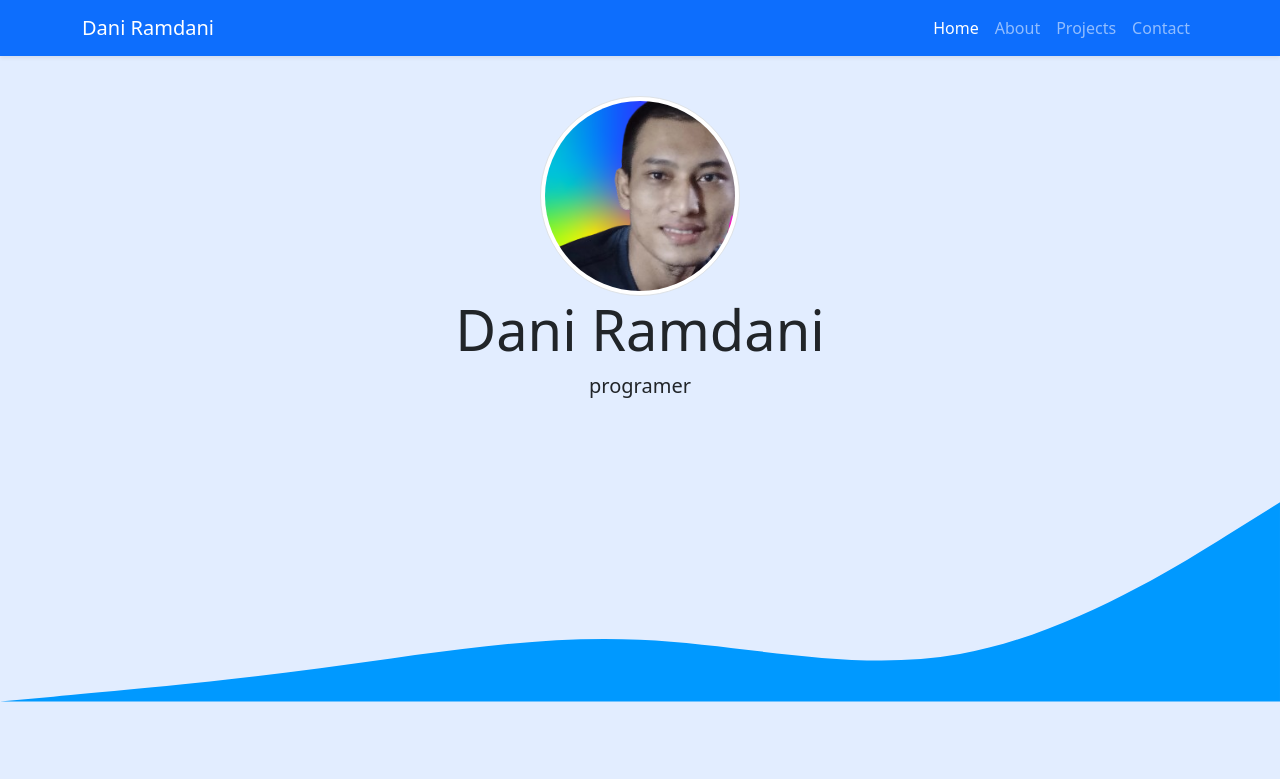
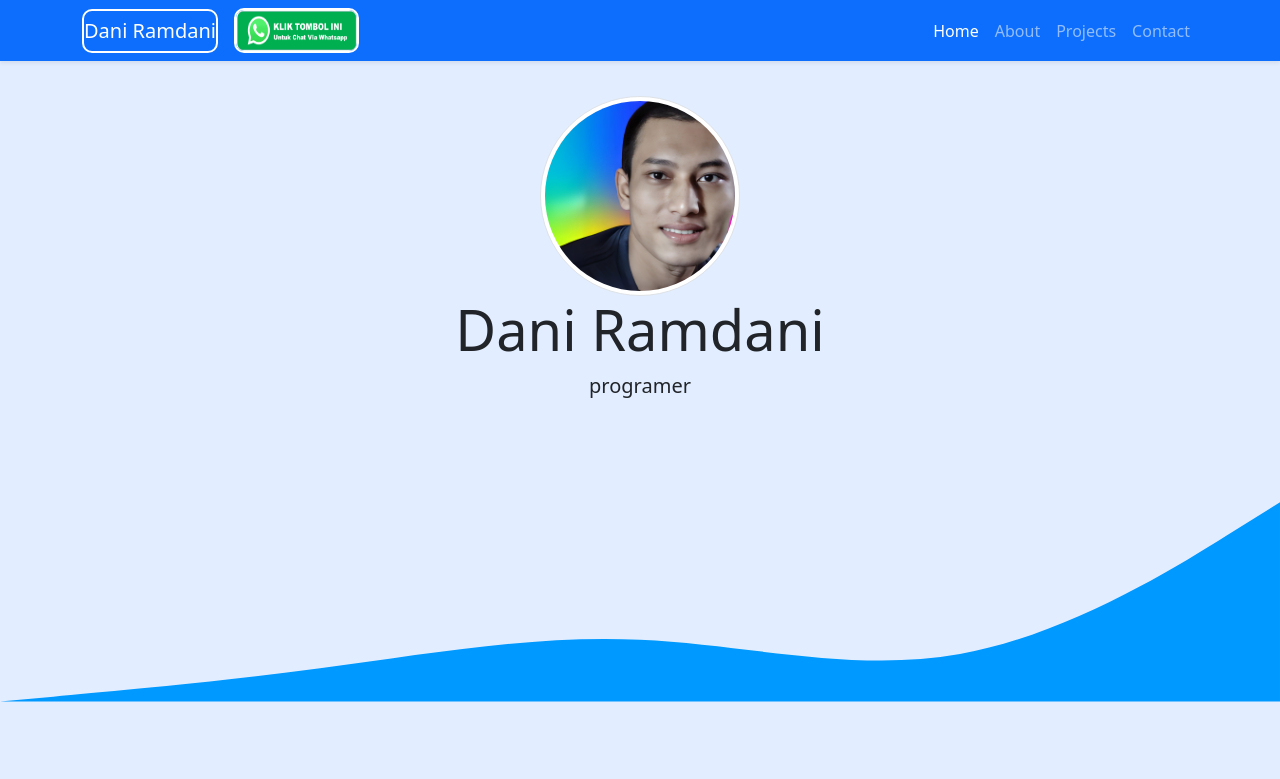
Before and after one commit to dani-ram-dani/dani-ram-dani.github.io, a plain HTML site: page index.html in a window 1280 px wide. Shown: the top 779 px of the page. Drawn offline with nearby package versions, Linux system fonts and the light colour scheme.

Commit message:
menambah tombol wa

```diff
--- a/index.html
+++ b/index.html
@@ -21,6 +21,8 @@
   <nav class="navbar navbar-expand-lg navbar-dark bg-primary shadow-sm fixed-top">
     <div class="container">
       <a class="navbar-brand" href="#">Dani Ramdani</a>
+      <a class="btn-wa" href="https://wa.me/+6283128447978">
+        <img src="img/tombol-wa.png" alt="whatsapp"></a>
       <button class="navbar-toggler" type="button" data-bs-toggle="collapse" data-bs-target="#navbarNav" aria-controls="navbarNav" aria-expanded="false" aria-label="Toggle navigation">
         <span class="navbar-toggler-icon"></span>
       </button>
@@ -46,8 +48,8 @@
 
   <!-- jumbotron -->
   <section class="jumbotron text-center">
-    <a href="img/dani.png">
-      <img src="img/dani.png" alt="dani" width="200" class="rounded-circle
+    <a href="#">
+      <img src="img/dani.jpg" alt="dani" width="200" class="rounded-circle
       img-thumbnail"></a>
     <h1 class="display-4">Dani Ramdani</h1>
     <p class="lead">
@@ -193,13 +195,8 @@
   </footer>
   <!-- footer end -->
 
+  <!-- bootstrap js -->
   <script src="https://cdn.jsdelivr.net/npm/bootstrap@5.0.2/dist/js/bootstrap.bundle.min.js" integrity="sha384-MrcW6ZMFYlzcLA8Nl+NtUVF0sA7MsXsP1UyJoMp4YLEuNSfAP+JcXn/tWtIaxVXM" crossorigin="anonymous"></script>
-
-  <script>
-    function whatsapp() {
-      window.location.href = "https://wa.me/+6283128447978"
-    }
-  </script>
 
 </body>
 </html>
--- a/style.css
+++ b/style.css
@@ -1,3 +1,19 @@
+nav .container .navbar-brand {
+  border: 2px solid white;
+  border-radius: 10px;
+}
+
+nav .container img {
+  width: 125px;
+  height: 45px;
+  border-radius: 10px;
+  border: 2px solid white;
+}
+
+nav .container img:hover {
+  width: 140px;
+}
+
 .jumbotron {
   padding-top: 6rem;
   background-color: #e2edff;
@@ -22,3 +38,11 @@ section {
 #contact img:hover {
   width: 180px;
 }
+
+footer {
+
+}
+
+footer .socials {
+
+}
```
Also changed, not shown: img/dani.jpg (added), img/dani.png (deleted).
